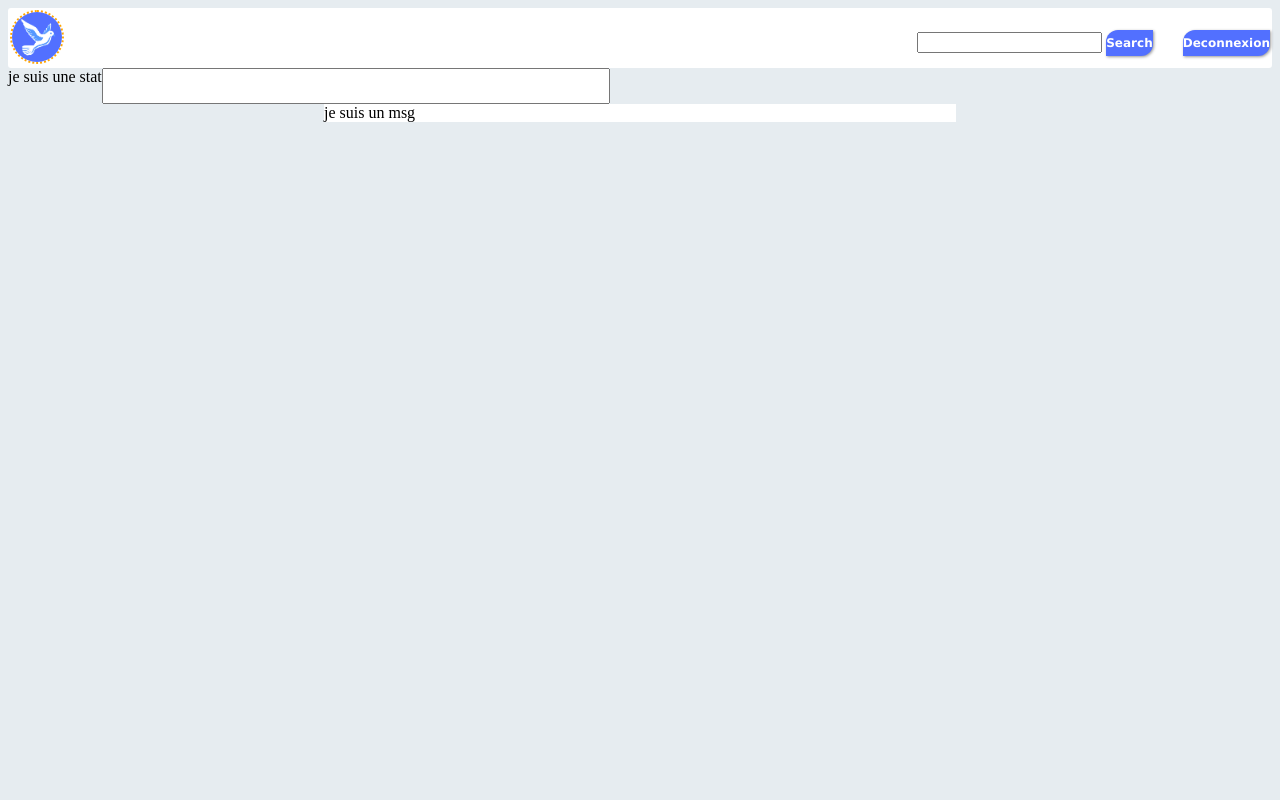
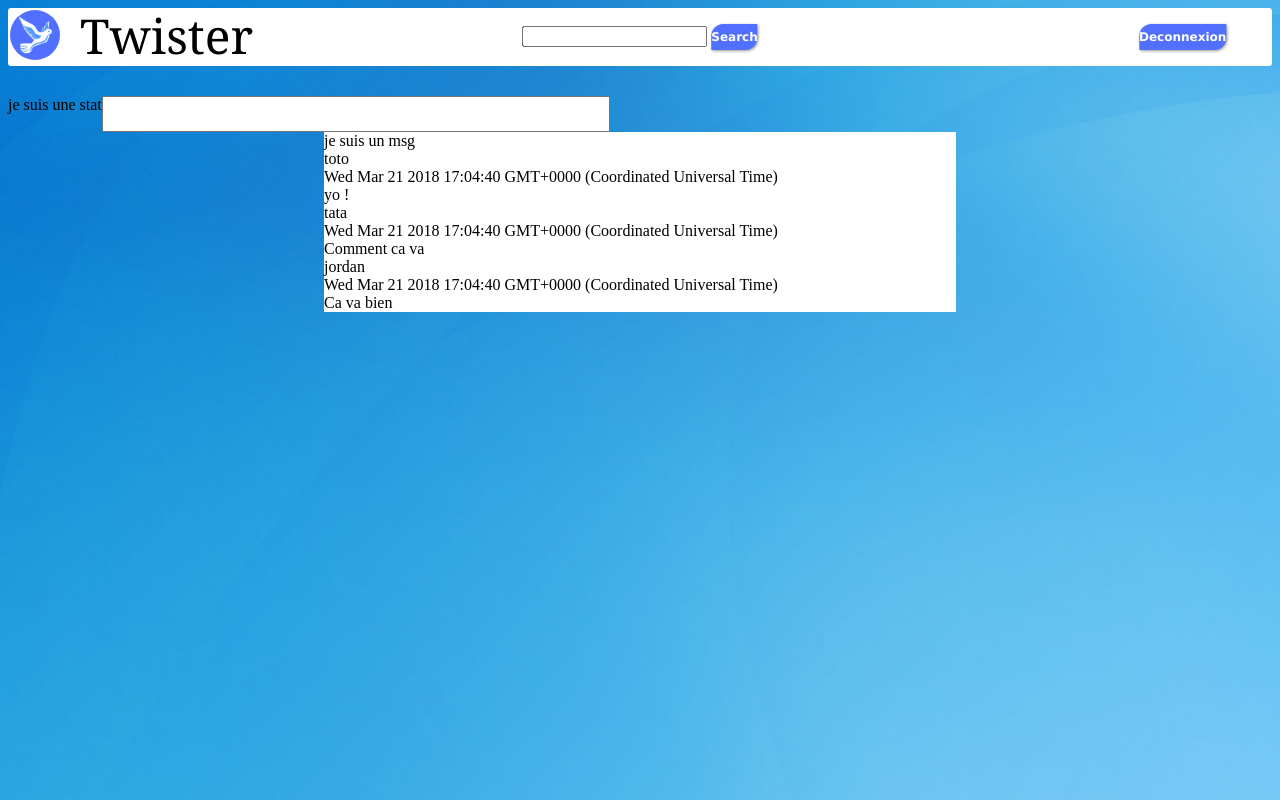
Before and after one commit to KarimGhallab/Projet_3I017, a plain HTML site: page projet_3I017/WebContent/Principale.html in a window 1280 px wide. Drawn offline with nearby package versions, Linux system fonts and the light colour scheme.

Commit message:
fin de TME

```diff
--- a/projet_3I017/WebContent/Principale.html
+++ b/projet_3I017/WebContent/Principale.html
@@ -5,17 +5,134 @@
     <title>Twister</title>
     <meta name="viewport" content="width=device-width, initial-scale=1">
     <link rel="stylesheet" type="text/css" media="screen" href="css/Principale.css" />
-    <!--<script src="main.js"></script>-->
+    <script src="https://ajax.googleapis.com/ajax/libs/jquery/3.3.1/jquery.min.js"></script>
+    <!-- <script src="main.js"></script> -->
 </head>
-<body>
+<script type="text/javascript">
+    //Objet Message
+    function Message(id , auteur , texte , comments , date){
+        this.id = id;
+        this.auteur=auteur;
+        this.date=date;
+        this.texte=texte;
+        if(comments == undefined){
+            comments=[];}
+        this.comments=comments;
+    }
+    Message.prototype.getHTML = function(){
+        s="<div id=\"message_"+this.id+"\" class=\"msg\">\n"+
+            "<div>\n<div>"+this.auteur.getHTML()+"</div>\n<div>"+this.date+"</div>\n</div>\n"+
+            "<div>"+this.texte+"</div>"+
+            "<div>";
+        for(var i =0 ; i<this.comments.length ; i++){
+            s+="<div>"+this.comments[i].getHTML()+"</div>"
+        }
+        s+="</div></div>";
+        return s;
+    }
+
+    //objet commentaire
+    function Commentaire(id , auteur , texte , date){
+        this.id = id;
+        this.auteur=auteur;
+        this.date=date;
+        this.texte=texte;
+    }
+    Commentaire.prototype.getHTML = function(){
+        s="<div id=\"commentaire_"+this.id+"\">"+
+            "<div><div>"+this.auteur.getHTML()+"</div><div>"+this.date+"</div></div>"+
+            "<div>"+this.texte+"</div>"+
+            "</div>";
+        return s;
+    }
+
+    //objet Auteur
+    function Auteur(id , login){
+        this.id = id;
+        this.login=login;
+    }
+    Auteur.prototype.getHTML = function(){
+        s="<div id=\"auteur_"+this.id+"\">"+
+            "<div>"+this.login+"</div>"+
+            "</div>";
+        return s;
+    }
+
+    //fonction du parser
+    revival=function(key , value){
+        if(!value.comments == undefined){
+            return new Message(value.id , valu.auteur, value.texte , value.date , value.comments);
+        }
+        else if(value.texte != undefined){
+            return new Commentaire(value.id , value.auteur ,value.texte, value.date);
+        }
+        if(key=="auteur"){
+            return new Auteur(value.id , value.login);
+        }
+        if(key=="date"){
+            return new date(value.date);
+        }
+    }
+
+    function setVirtualdb(){
+        localdb= []
+        follows = []
+        /*var u1 = {"id":1 , "login":"toto"}
+        var u2 = {"id":2 , "login":"titi"}
+        var u3 = {"id":3 , "login":"jordan"}*/
+
+        var u1 = new Auteur(1, "toto");
+        var u2 = new Auteur(2, "tata");
+        var u3 = new Auteur(3, "jordan");
+
+        follows[1] = new Set()
+        follows[1].add(2)
+        follows[2] = new Set()
+        follows[2].add(3)
+        follows[3] = new Set()
+        follows[3].add(1)
+
+        com1 = new Commentaire(1, u2, "Comment ca va", new Date());
+        com2 =  new Commentaire(2, u3, "Ca va bien", new Date());
+
+        msg = new Message( 1 , u1 , "yo !" , [com1 , com2] , new Date());
+
+        localdb[0] = msg;
+    }
+
+    function init()
+    {
+        noConnection = true;
+        env = new Object();
+        env.key = "abcd";
+        env.idUser = 1;
+        setVirtualdb();
+        $("#messages").append(localdb[0].getHTML());
+    }
+
+    function makeMainPanel(fromId , fromLogin , query){
+        env.message = []
+        if(fromId == undefined){
+            fromId = -1
+        }
+        env.fromLogin = fromLogin;
+        s=""
+        /*if(env.fromId < 0)
+        {
+            s+=localdb[0].
+        }*/
+    }
+
+</script>
+
+<body onload="javascript: init()">
     <header>
     	<div id="header">
-
-        <div id="logo"><img id="logo_img" src="image/logo.png" alt="logo"></div>
-        <div id="deconnexion"><input type="button" value="Deconnexion" onclick=""></div>
-        <div id="search"><label class="hidden" for="input_search"></label><input id="input_search" type="text" name="search"/>
-        	<input type="button" value="Search" onclick="javascript:(function (){return;})()">
-        </div>
+            <div id="logo"><img id="logo_img" src="image/logo.png" alt="logo"><span id="title">Twister</span></div>
+            <div id="deconnexion"><input type="button" value="Deconnexion" onclick=""></div>
+            <div id="search"><label class="hidden" for="input_search"></label><input id="input_search" type="text" name="search"/>
+                <input type="button" value="Search" onclick="javascript:(function (){return;})()">
+            </div>
     	</div>
     </header>
     <div id="stat"> je suis une stat</div>
--- a/projet_3I017/WebContent/css/Inscription.css
+++ b/projet_3I017/WebContent/css/Inscription.css
@@ -12,7 +12,7 @@ body
 {
     margin:auto;
     margin-top: 50px;
-    width: 60%;
+    width: 50%;
     font-weight: bold;
     font-style: italic;
     border-bottom: 2px solid #ddd;
--- a/projet_3I017/WebContent/css/Principale.css
+++ b/projet_3I017/WebContent/css/Principale.css
@@ -1,10 +1,14 @@
 body{
-	background-color: #e6ecf0;
+	background-image: url("../image/background_blue.jpg");
+	background-size: cover;
+	background-attachment: fixed;
 }
 #header{
 	border: 2px solid #fff;     /* Remplace les bordures qui par défaut sont grises */
     border-radius: 3px;
-    background-color: #fff;
+	background-color: #fff;
+	position: relative;
+	margin-bottom: 30px;
 }
 
 input[type=button]{
@@ -19,14 +23,20 @@ input[type=button]{
 	color: white;
 }
 
-
+#title{
+	position: absolute;
+	left:70px;
+	transform: translate(0,-50%);
+	top: 50%;
+	font-family: Georgia, 'Times New Roman', Times, serif;
+	font-size: 3em;
+}
 #logo{
   display: inline-block;
-  border: 2px dotted orange;
   width: 50px;
   height: 50px;
   border-radius: 50%;
-
+  position: relative;
 }
 
 #logo_img{
@@ -36,13 +46,17 @@ input[type=button]{
 }
 #deconnexion{
 	float: right;
-	padding-top: 20px;
+	transform: translate(-50%, -50%);
+	position: absolute;
+	right: 0%;
+	top:50%;
 }
 #search{
 	float: right;
-	padding-top: 20px;
-
-	margin-right: 30px;
+	transform: translate(-50%, -50%);
+	position: absolute;
+	left: 50%;
+	top:50%;
 }
 
 .msg{
```
Also changed, not shown: projet_3I017/WebContent/Forgotten_Pwd.html (+1 -1 lines).
